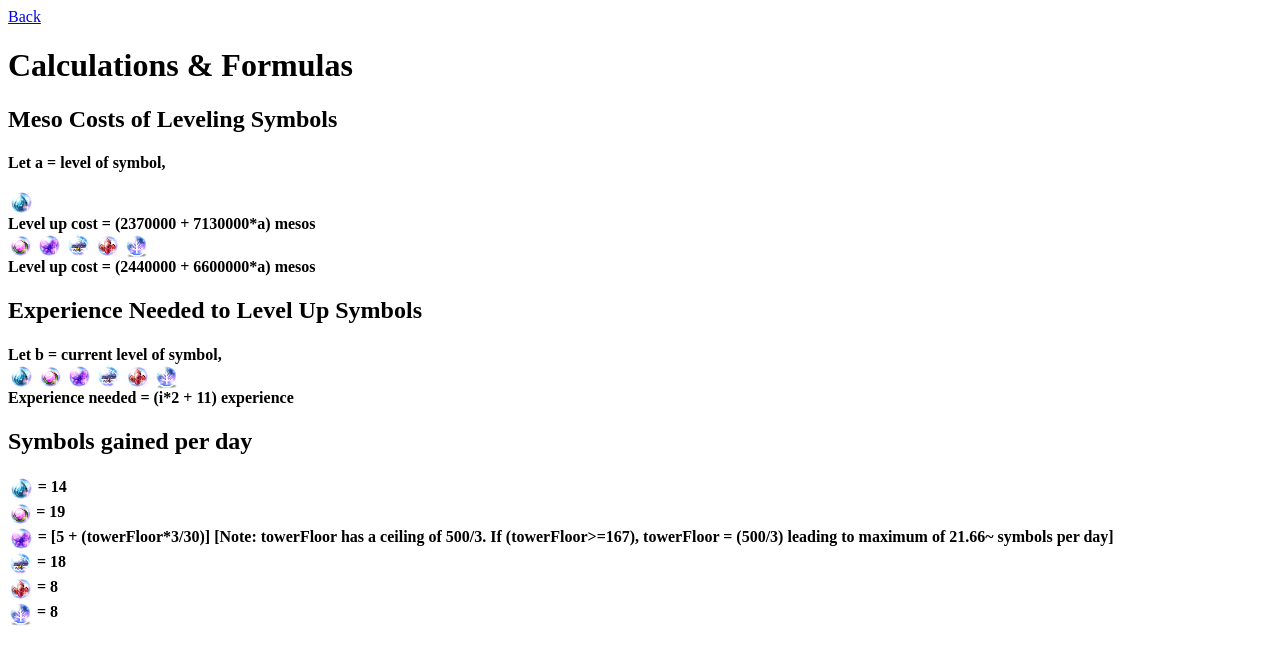
After one commit to rontieu/Arcane-Symbol-Calculator, a PHP site: page /about.html in a window 1280 px wide. The commit adds this page. Shown: the top 664 px of the page. Run offline with PHP 8.4, Linux system fonts and the light colour scheme.

Commit message:
Added about page
added formulae into an about page.

```diff
--- /dev/null
+++ b/about.html
@@ -0,0 +1,52 @@
+<!DOCTYPE html>
+<html>
+<head>
+	<title>Arcane Symbols Calculator</title>
+	<link rel="stylesheet" type="text/css" href="style.css">
+</head>
+<body>
+	<header class = "header">
+		<a href="./index.html">Back</a>
+	</header>
+	<h1> Calculations & Formulas</h1>
+	<h2> Meso Costs of Leveling Symbols</h2>
+	<h4>
+		Let a = level of symbol,<br><br>
+		<img style="vertical-align:middle" height=25px src="img/vjsymbol.png" alt=""><br>
+		Level up cost = (2370000 + 7130000*a) mesos <br>
+		<div class = "symbols">
+			<img style="vertical-align:middle" height=25px src="img/chuchusymbol.png" alt="">
+			<img style="vertical-align:middle" height=25px src="img/lachsymbol.png" alt="">
+			<img style="vertical-align:middle" height=25px src="img/arcanasymbol.png" alt="">
+			<img style="vertical-align:middle" height=25px src="img/morasssymbol.png" alt="">
+			<img style="vertical-align:middle" height=25px src="img/esferasymbol.png" alt="">
+		</div>
+		Level up cost = (2440000 + 6600000*a) mesos
+	</h4>
+
+	<h2> Experience Needed to Level Up Symbols</h2>
+	<h4> Let b = current level of symbol,<br>
+	<div class = "symbols">
+		<img style="vertical-align:middle" height=25px src="img/vjsymbol.png" alt="">
+		<img style="vertical-align:middle" height=25px src="img/chuchusymbol.png" alt="">
+		<img style="vertical-align:middle" height=25px src="img/lachsymbol.png" alt="">
+		<img style="vertical-align:middle" height=25px src="img/arcanasymbol.png" alt="">
+		<img style="vertical-align:middle" height=25px src="img/morasssymbol.png" alt="">
+		<img style="vertical-align:middle" height=25px src="img/esferasymbol.png" alt="">
+	</div>
+	Experience needed = (i*2 + 11) experience<br>
+	</h4>
+
+	<h2> Symbols gained per day</h2>
+	<div class = "symbols"><h4>
+		<img style="vertical-align:middle" height=25px src="img/vjsymbol.png" alt=""> = 14<br>
+		<img style="vertical-align:middle" height=25px src="img/chuchusymbol.png" alt=""> = 19 <br>
+		<img style="vertical-align:middle" height=25px src="img/lachsymbol.png" alt=""> = [5 + (towerFloor*3/30)] [Note: towerFloor has a ceiling of 500/3. If (towerFloor>=167), towerFloor = (500/3) leading to maximum of 21.66~ symbols per day]<br>
+		<img style="vertical-align:middle" height=25px src="img/arcanasymbol.png" alt=""> = 18<br>
+		<img style="vertical-align:middle" height=25px src="img/morasssymbol.png" alt=""> = 8<br>
+		<img style="vertical-align:middle" height=25px src="img/esferasymbol.png" alt=""> = 8<br>
+	</h4></div>
+
+	<script type="text/javascript" src="script.js"></script>
+</body>
+</html>
--- a/script.js
+++ b/script.js
@@ -208,7 +208,6 @@ function calculate(){
 	arcanaCalculate(arcanaLevelInput.value,Number(arcanaExpInput.value),Math.pow(arcanaLevelInput.value, 2)+11);
 	morassCalculate(morassLevelInput.value,Number(morassExpInput.value),Math.pow(morassLevelInput.value, 2)+11);
 	esferaCalculate(esferaLevelInput.value,Number(esferaExpInput.value),Math.pow(esferaLevelInput.value, 2)+11);
-
 }
 
 
--- a/style.css
+++ b/style.css
@@ -10,3 +10,9 @@ table, td, th {
 #left{
 	text-align: left;
 }
+
+#header-e1 {float: left;
+padding-right: 5px;
+}
+#header-e2 {overflow: hidden;}
+#header-e3 {float: right;}
```
Also changed, not shown: index.html (+12 -1 lines).
